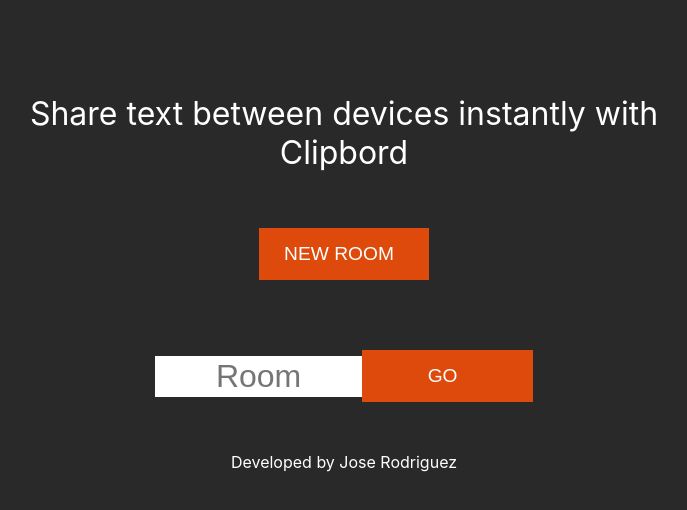
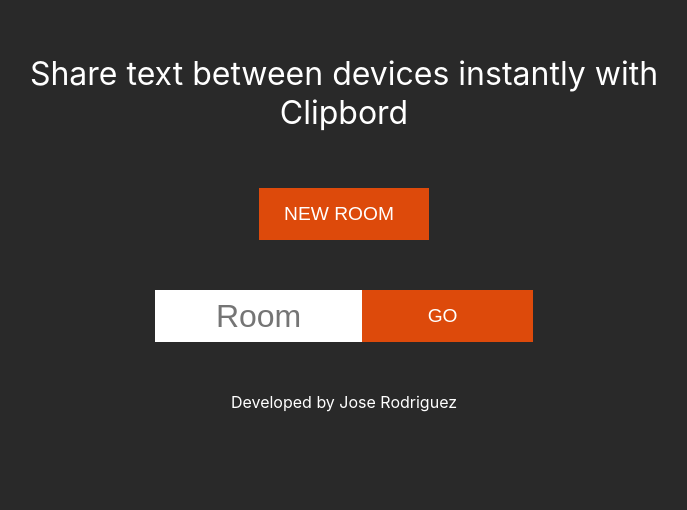
Before and after one commit to driferdev/textransfer-app, a React (Create React App) app: page / in a window 1280 px wide. Shown: the part 126-636 px from the top of the page, without its empty margins (296-983 px from the left). Built offline with nearby package versions, Linux system fonts and the light colour scheme; no server answers.

Commit message:
fixing css issue

```diff
--- a/src/components/NotFound/NotFound.js
+++ b/src/components/NotFound/NotFound.js
@@ -3,7 +3,7 @@
 
 const NotFound = () => {
     return (
-        <div>
+        <div className="not-found-page">
             <h1>404 Page not found</h1>
         </div>
     )
--- a/src/components/NotFound/NotFound.scss
+++ b/src/components/NotFound/NotFound.scss
@@ -1,10 +1,9 @@
-div {
+.not-found-page {
     display: flex;
     justify-content: center;
     align-items: center;
     margin-top: 20px;
+    h1 {
+        color: white;
+    }
 }
-
-h1 {
-    color: white;
-}
```
